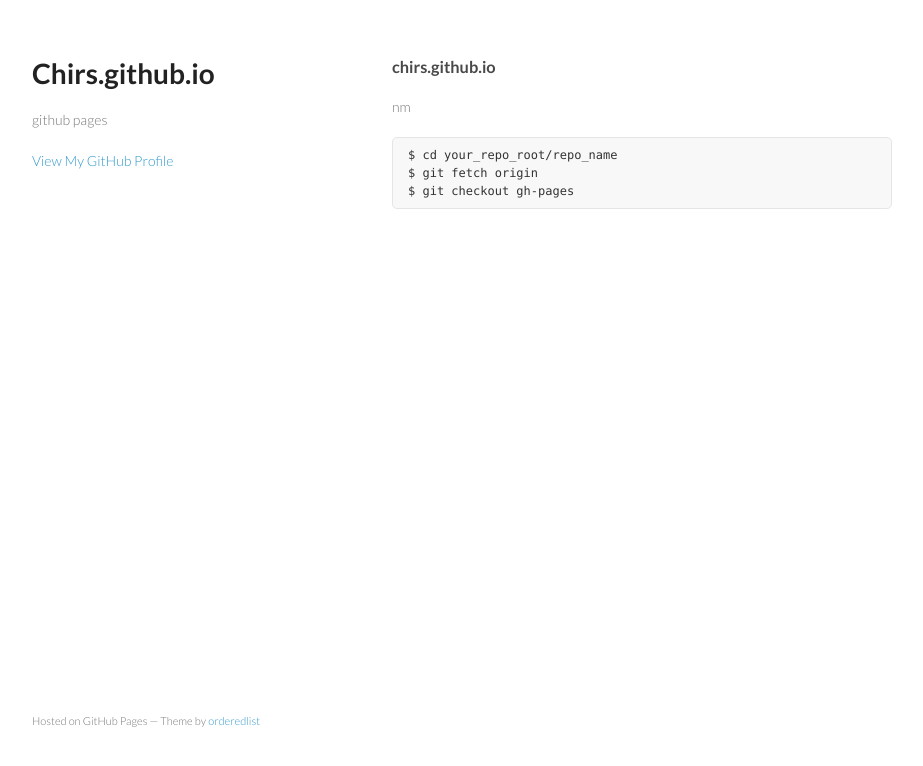
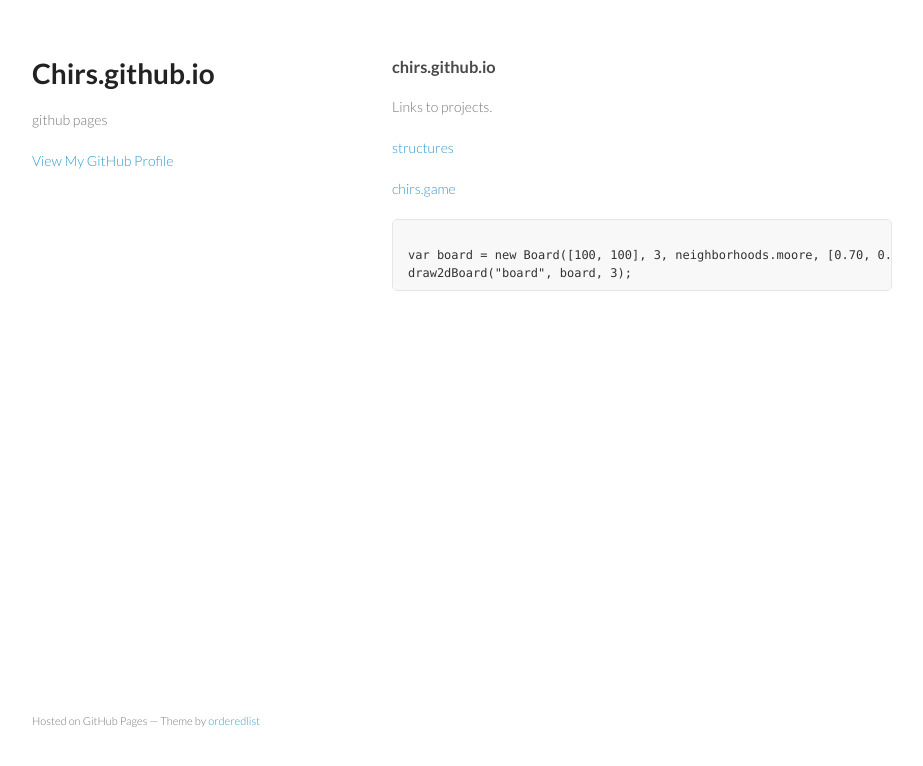
Before and after one commit to chirs/chirs.github.io, a plain HTML site: page index.html in a window 1280 px wide. Shown: the whole page, without its empty margins (178-1101 px from the left). Drawn offline with Linux system fonts and the light colour scheme.

Commit message:
Update index.

```diff
--- a/index.html
+++ b/index.html
@@ -26,11 +26,14 @@
         <h3>
 <a name="chirsgithubio" class="anchor" href="#chirsgithubio"><span class="octicon octicon-link"></span></a>chirs.github.io</h3>
 
-<p>nm</p>
+<p>Links to projects.</p>
 
-<pre><code>$ cd your_repo_root/repo_name
-$ git fetch origin
-$ git checkout gh-pages
+<p><a href="http://structures.edgemon.org">structures</a></p>
+<p><a href="http://chirs.name">chirs.game</a></p>
+
+<pre><code>
+var board = new Board([100, 100], 3, neighborhoods.moore, [0.70, 0.3, .0]).setRule(rules.makeTree(.05, .003))
+draw2dBoard("board", board, 3);
 </code></pre>
       </section>
       <footer>
```
